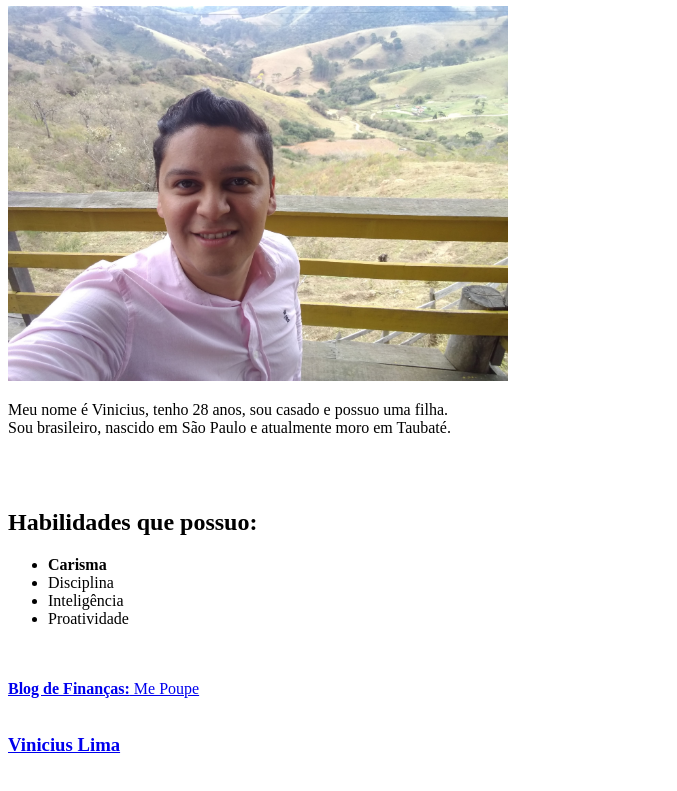
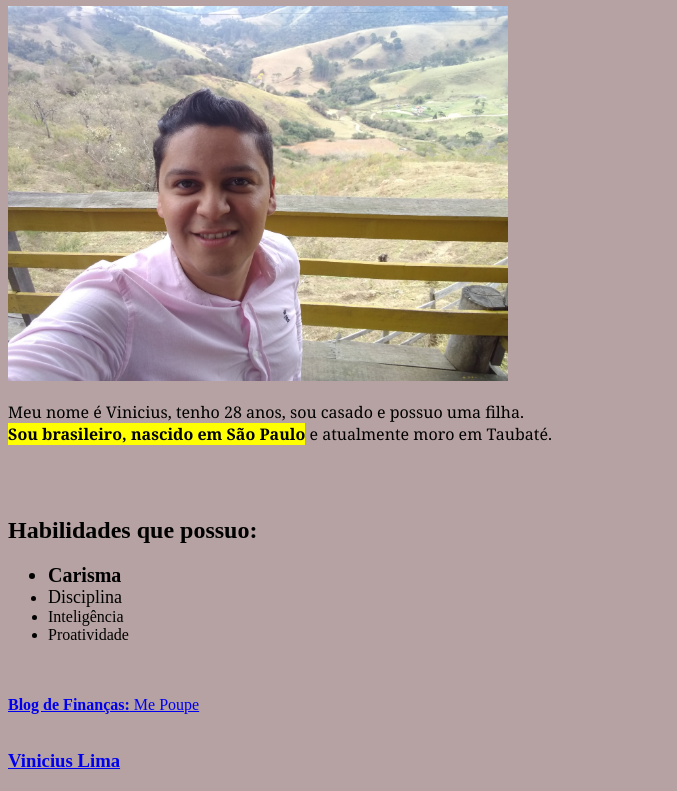
Before and after one commit to vini-lima/vini-lima.github.io, a plain HTML site: page index.html in a window 1280 px wide. Shown: the part 100-891 px from the top of the page, without its empty margins (0-677 px from the left). Drawn offline with Linux system fonts and the light colour scheme.

Commit message:
Atualização Portifólio

```diff
--- a/index.html
+++ b/index.html
@@ -3,22 +3,48 @@
     <head>
         <meta charset="utf-8">
         <title>Portifólio Vinicius Lima</title>
+        <style>
+            html {
+                background-color: rgb(182, 162, 162);
+            }
+
+            h1 {
+                font-family: 'Courier New', Courier, monospace;
+            }
+
+            .descrição {
+                font-family: Georgia, 'Times New Roman', Times, serif;
+            }
+
+            .peso1 {
+                font-size: 20px;
+            }
+
+            .peso2 {
+                font-size: 18px;
+            }
+
+            .peso3 {
+                font-size: 16px;
+            }
+
+        </style>
     </head>
     <body>
 
         <br>
         <h1><strong>Vinicius Henrique Sandro de Lima</strong></h1>
         <img id="foto-vini" src="imagens/perfil.jpg" alt="Foto de Vincius Lima" width="500px">
-        <p>Meu nome é Vinicius, tenho 28 anos, sou casado e possuo uma filha.<br>
-           Sou brasileiro, nascido em São Paulo e atualmente moro em Taubaté.</p>
+        <p class="descrição">Meu nome é Vinicius, tenho 28 anos, sou casado e possuo uma filha.<br>
+           <span style="background-color: yellow; font-weight: bold;">Sou brasileiro, nascido em São Paulo</span> e atualmente moro em Taubaté.</p>
         <br>
         <br>
         <h2>Habilidades que possuo:</h2>
         <ul>
-            <li><strong>Carisma</strong></li>
-            <li>Disciplina</li>
-            <li>Inteligência</li>
-            <li>Proatividade</li>
+            <li class="peso1"><strong>Carisma</strong></li>
+            <li class="peso2">Disciplina</li>
+            <li class="peso3">Inteligência</li>
+            <li class="peso3">Proatividade</li>
         </ul>
         <br>
         <br>
```
